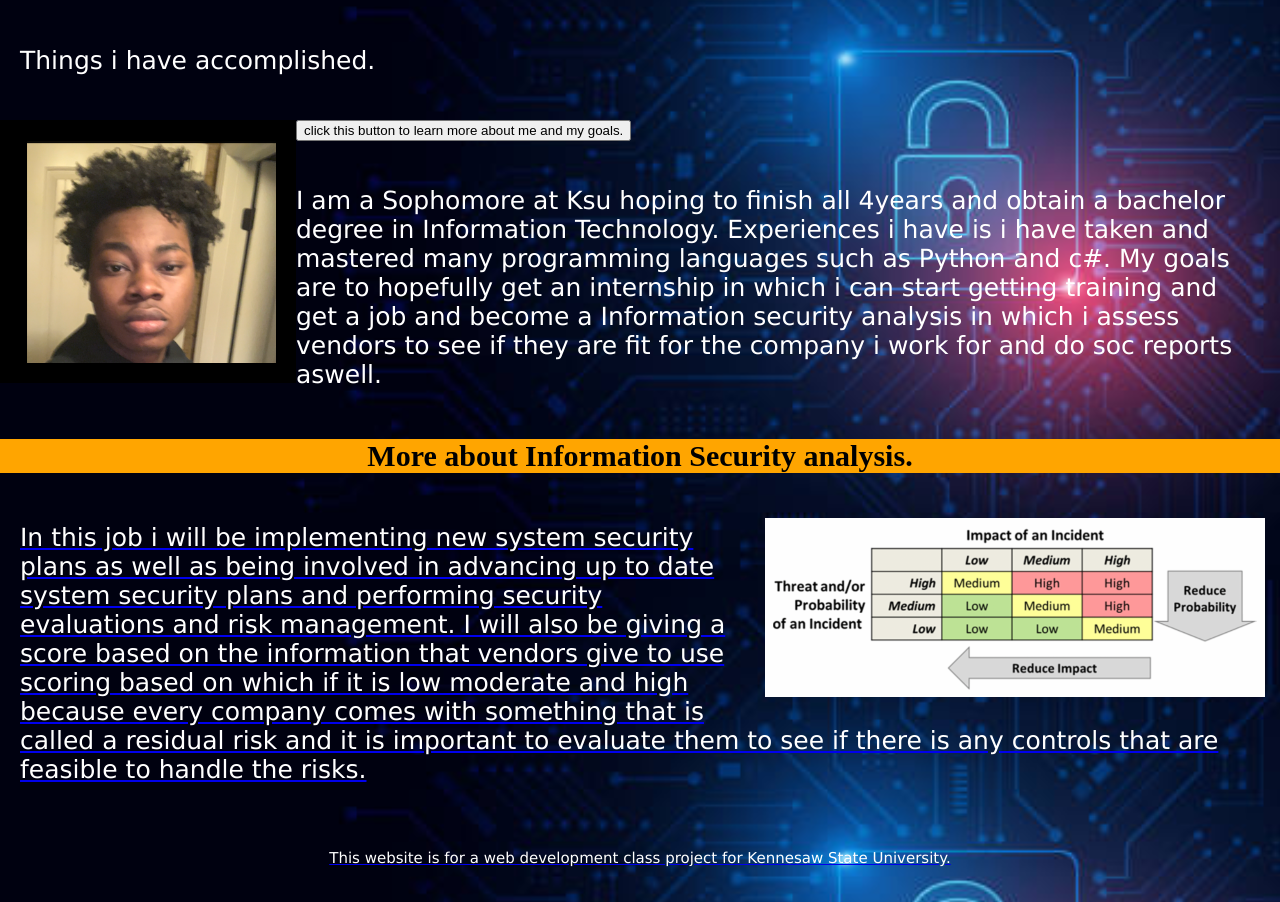
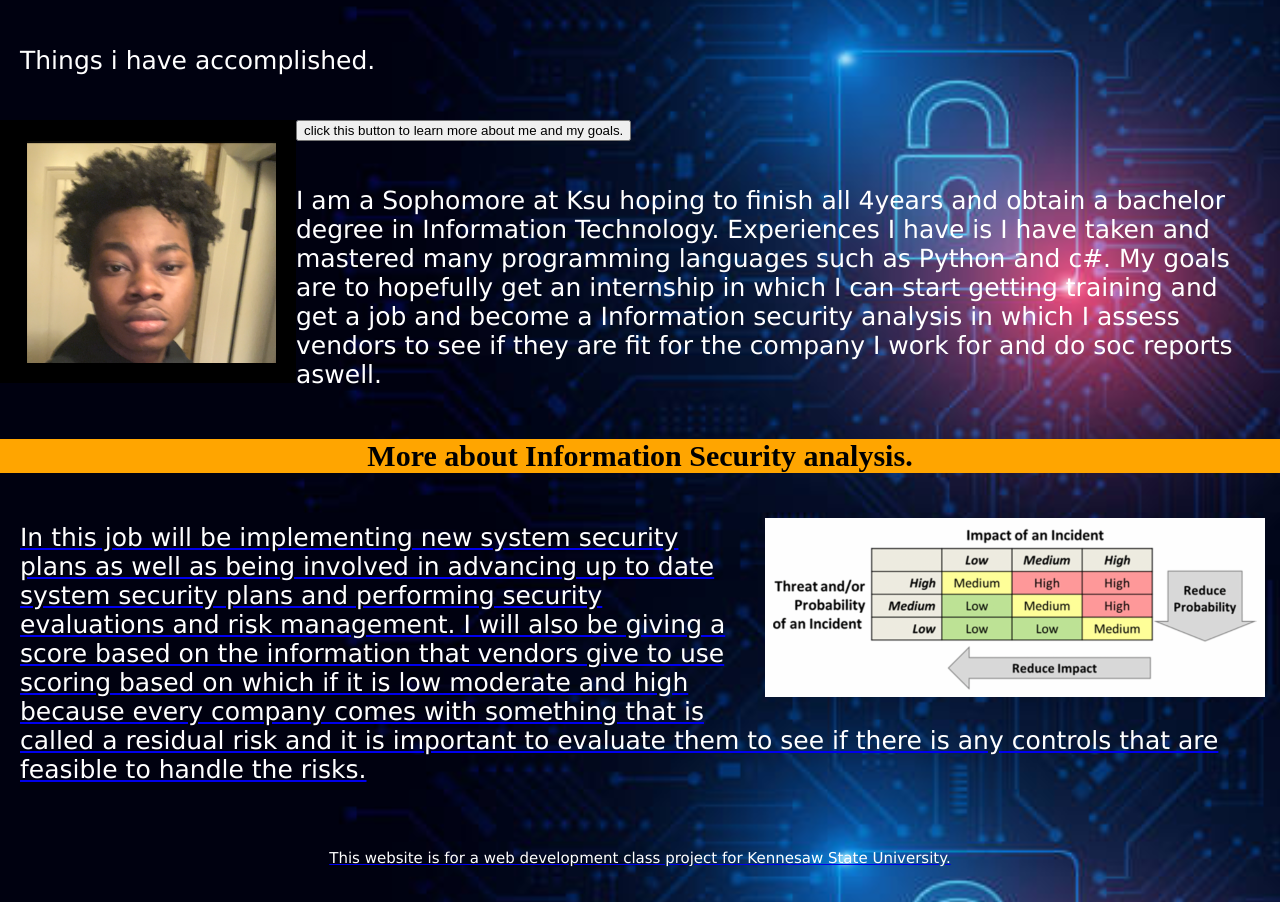
Before and after one commit to Patman120/web-development-project, a website: page about.html in a window 1280 px wide. Shown: the part 220-1122 px from the top of the page. Drawn offline with Linux system fonts and the light colour scheme.

Commit message:
Add files via upload

```diff
--- a/about.html
+++ b/about.html
@@ -298,7 +298,7 @@ function myFunction() {
 
 
 <!--Paragraph about my experiences and goals-->
-<p> I am a Sophomore at Ksu hoping to finish all 4years and obtain a bachelor degree in Information Technology. Experiences i have is i have taken and mastered many programming languages such as Python and c#. My goals are to hopefully get an internship in which i can start getting training and get a job and become a Information security analysis in which i assess vendors to see if they are fit for the company i work for and do soc reports aswell.
+<p> I am a Sophomore at Ksu hoping to finish all 4years and obtain a bachelor degree in Information Technology. Experiences I have is I have taken and mastered many programming languages such as Python and c#. My goals are to hopefully get an internship in which I can start getting training and get a job and become a Information security analysis in which I assess vendors to see if they are fit for the company I work for and do soc reports aswell.
 
 </p>
 
@@ -312,7 +312,7 @@ function myFunction() {
    <!--image class and image-->
   <img class="img_Risk" src="impact.png">
 <!--Paragraph explaining what Information Security Analyst do-->
-<p> In this job i will be implementing new system security plans as well as being involved in advancing up to date system security plans and performing security evaluations and risk management. I will also be giving a score based on the information that vendors give to use scoring based on which if it is low moderate and high because every company comes with something that is called a residual risk and it is important to evaluate them to see if there is any controls that are feasible to handle the risks.
+<p> In this job  will be implementing new system security plans as well as being involved in advancing up to date system security plans and performing security evaluations and risk management. I will also be giving a score based on the information that vendors give to use scoring based on which if it is low moderate and high because every company comes with something that is called a residual risk and it is important to evaluate them to see if there is any controls that are feasible to handle the risks.
 </p>
 <footer>
   <p> This website is for a web development class project for Kennesaw State University.</p>
```
